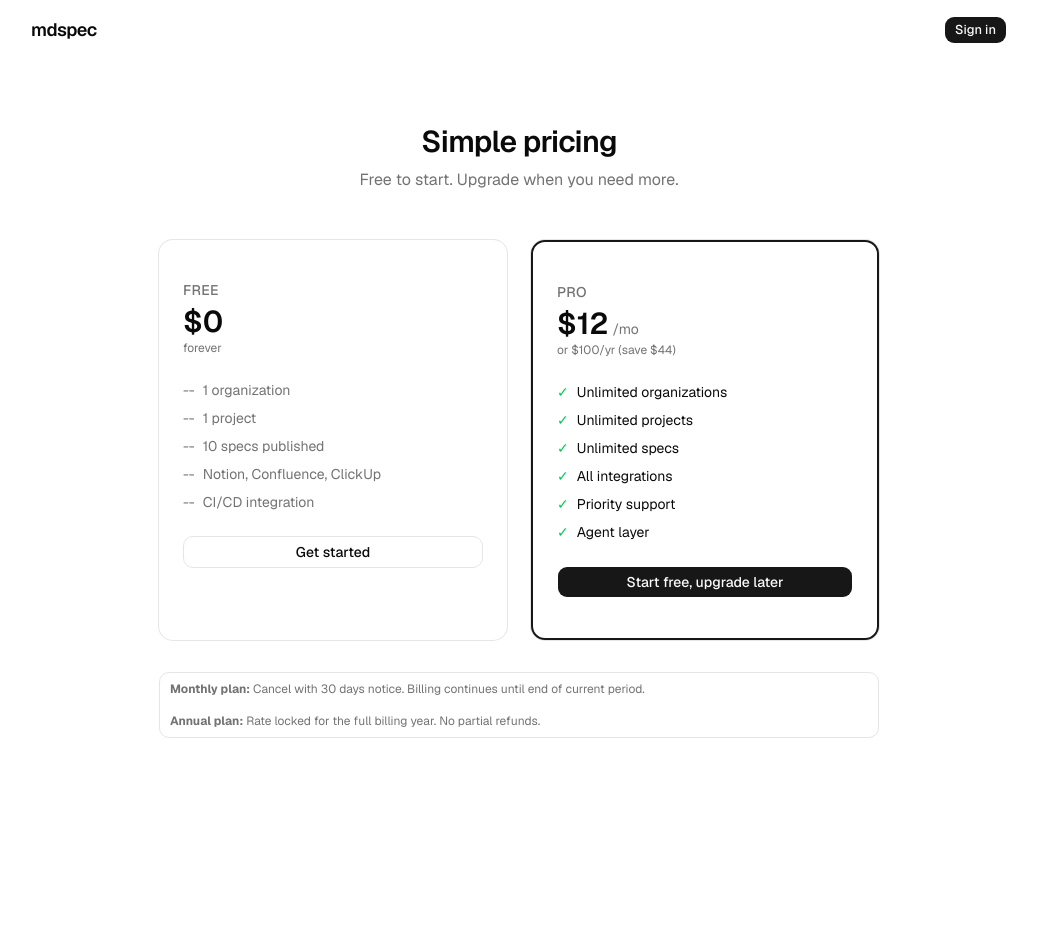
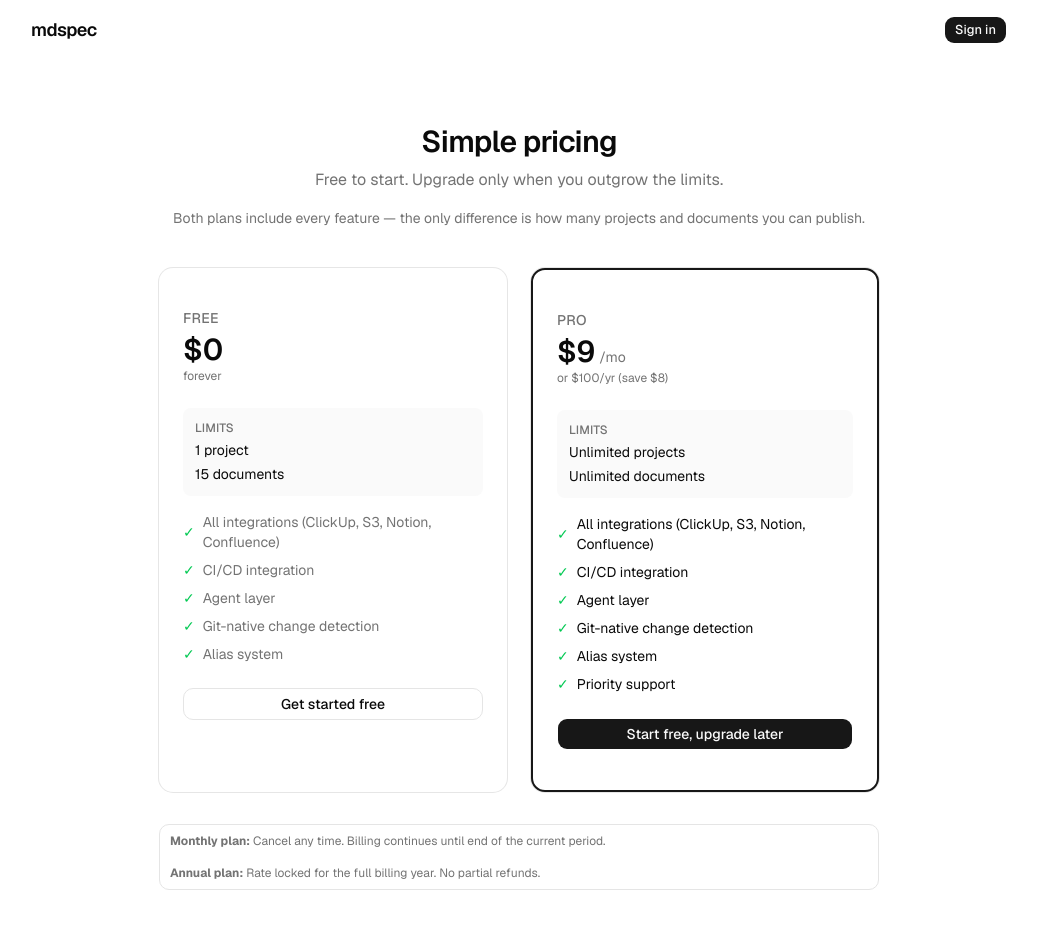
Before and after one commit to mohzameer/mdspecr2, a Next.js app in the folder apps/web/: page /pricing in a window 1280 px wide. Shown: the top 928 px of the page, without its empty margins (121-1158 px from the left). Before the commit the page ends 818 px from the top, so only its background shows below. Built offline with nearby package versions, Linux system fonts and the light colour scheme.

Commit message:
landing page updates

```diff
--- a/apps/web/app/(dashboard)/integrations/page.tsx
+++ b/apps/web/app/(dashboard)/integrations/page.tsx
@@ -23,11 +23,11 @@ function parseClickUpWorkspaceId(url: string): string | null {
   return match ? match[1] : null
 }
 
-const integrationMeta: Record<IntegrationType, { label: string; description: string; icon: string }> = {
-  notion: { label: 'Notion', description: 'Publish specs as nested sub-pages in a Notion workspace.', icon: 'N' },
-  confluence: { label: 'Confluence', description: 'Publish specs as a page tree in a Confluence space.', icon: 'C' },
-  clickup: { label: 'ClickUp', description: 'Publish specs as ClickUp Docs in your workspace.', icon: '✓' },
-  s3: { label: 'Amazon S3', description: 'Publish specs as static markdown files in an S3 bucket.', icon: 'S3' },
+const integrationMeta: Record<IntegrationType, { label: string; description: string }> = {
+  notion: { label: 'Notion', description: 'Publish specs as nested sub-pages in a Notion workspace.' },
+  confluence: { label: 'Confluence', description: 'Publish specs as a page tree in a Confluence space.' },
+  clickup: { label: 'ClickUp', description: 'Publish specs as ClickUp Docs in your workspace.' },
+  s3: { label: 'Amazon S3', description: 'Publish specs as static markdown files in an S3 bucket.' },
 }
 
 const statusColors: Record<string, string> = {
@@ -157,9 +157,6 @@ export default function IntegrationsPage() {
             <div key={type} className={`rounded-lg border p-5 ${disabled ? 'border-zinc-100 dark:border-zinc-800/50 bg-zinc-50 dark:bg-zinc-900/50 opacity-60' : 'border-zinc-200 dark:border-zinc-800 bg-white dark:bg-zinc-900'}`}>
               <div className="flex items-start justify-between">
                 <div className="flex items-center gap-3">
-                  <div className="w-9 h-9 rounded-md bg-zinc-100 dark:bg-zinc-800 flex items-center justify-center font-semibold text-sm text-zinc-700 dark:text-zinc-300">
-                    {meta.icon}
-                  </div>
                   <div>
                     <p className="text-sm font-semibold text-zinc-900 dark:text-zinc-50">{meta.label}</p>
                     <p className="text-xs text-zinc-500">{meta.description}</p>
--- a/apps/web/app/(dashboard)/settings/billing/page.tsx
+++ b/apps/web/app/(dashboard)/settings/billing/page.tsx
@@ -1,6 +1,6 @@
-import Link from 'next/link'
 import { redirect } from 'next/navigation'
 import { createSupabaseServerClient } from '@/lib/db-server'
+import { UpgradeButton } from '@/components/UpgradeButton'
 import type { Subscription } from '@/lib/types'
 
 export default async function BillingPage() {
@@ -15,6 +15,7 @@ export default async function BillingPage() {
     .single()
 
   const subscription = sub as Subscription | null
+  const isFree = !subscription || subscription.plan === 'free'
 
   return (
     <div className="p-8 max-w-2xl">
@@ -65,15 +66,21 @@ export default async function BillingPage() {
             <span className="text-sm capitalize text-yellow-600 dark:text-yellow-400">{subscription.status}</span>
           </div>
         )}
+        {isFree && (
+          <div className="pt-1 border-t border-zinc-100 dark:border-zinc-800">
+            <p className="text-xs text-zinc-500 dark:text-zinc-400">1 project · 15 documents · All integrations included</p>
+          </div>
+        )}
       </div>
 
-      {(!subscription || subscription.plan === 'free') ? (
-        <Link
-          href="/pricing"
-          className="inline-block rounded-md bg-zinc-900 dark:bg-zinc-50 px-4 py-2 text-sm font-medium text-white dark:text-zinc-900 hover:bg-zinc-700 dark:hover:bg-zinc-200 transition-colors"
-        >
-          Upgrade to Pro →
-        </Link>
+      {isFree ? (
+        <div className="rounded-lg border border-zinc-200 dark:border-zinc-800 bg-white dark:bg-zinc-900 p-5 space-y-3">
+          <div>
+            <p className="text-sm font-semibold text-zinc-900 dark:text-zinc-50">Upgrade to Pro</p>
+            <p className="text-xs text-zinc-500 dark:text-zinc-400 mt-0.5">Unlimited projects and documents. Everything else stays the same.</p>
+          </div>
+          <UpgradeButton userId={user.id} />
+        </div>
       ) : subscription.status !== 'cancelled' ? (
         <div className="text-sm text-zinc-500">
           To cancel your subscription, contact{' '}
--- a/apps/web/app/api/publish/route.ts
+++ b/apps/web/app/api/publish/route.ts
@@ -163,15 +163,15 @@ export async function POST(request: Request) {
       const newSpecs = specs.filter((s) => !existingSyncedPaths.has(s.path))
       const synced = syncedCount ?? 0
 
-      if (newSpecs.length > 0 && synced + newSpecs.length > 10) {
+      if (newSpecs.length > 0 && synced + newSpecs.length > 15) {
         return Response.json({
           error: 'spec_limit_reached',
-          limit: 10,
+          limit: 15,
           upgrade_url: 'https://mdspec.dev/upgrade',
         }, { status: 402 })
       }
 
-      if (synced + newSpecs.length >= 8) {
+      if (synced + newSpecs.length >= 12) {
         upgradeNudge = true
       }
     }
--- a/apps/web/app/page.tsx
+++ b/apps/web/app/page.tsx
@@ -32,36 +32,36 @@ export default function LandingPage() {
           <span className="text-muted-foreground">Publish everywhere.</span>
         </h1>
         <p className="mt-6 text-lg text-muted-foreground max-w-xl mx-auto leading-relaxed">
-          Push markdown from CI — publish to Notion, Confluence, ClickUp, and S3 as vanilla docs or transform them with agent-based templates into release notes, task summaries, and more.
+          Push markdown from CI — publish to ClickUp and S3 as vanilla docs or transform them with agent-based templates into release notes, task summaries, and more. Notion and Confluence coming soon.
         </p>
         <div className="mt-10 flex items-center justify-center gap-3">
           <Link href="/login?next=/onboarding" className={buttonVariants({ size: 'lg' })}>
             Get started free
           </Link>
-          <Link href="/pricing" className={buttonVariants({ variant: 'outline', size: 'lg' })}>
-            See pricing
-          </Link>
+          <a href="#how-it-works" className={buttonVariants({ variant: 'outline', size: 'lg' })}>
+            How it works
+          </a>
         </div>
 
         {/* Integration badges */}
         <div className="mt-10 flex items-center justify-center gap-3 flex-wrap">
-          <IntegrationBadge label="ClickUp" icon="✓" active />
-          <IntegrationBadge label="S3" icon="⬡" active />
-          <IntegrationBadge label="Notion" icon="N" />
-          <IntegrationBadge label="Confluence" icon="C" />
+          <IntegrationBadge label="ClickUp" active />
+          <IntegrationBadge label="S3" active />
+          <IntegrationBadge label="Notion" />
+          <IntegrationBadge label="Confluence" />
         </div>
-        <p className="mt-3 text-xs text-muted-foreground">Available now — more coming soon</p>
+        <p className="mt-3 text-xs text-muted-foreground">ClickUp & S3 available now — Notion and Confluence coming soon</p>
       </section>
 
       <Separator className="max-w-5xl mx-auto" />
 
       {/* How it works */}
-      <section className="px-6 py-20">
+      <section id="how-it-works" className="px-6 py-20">
         <div className="max-w-3xl mx-auto">
           <p className="text-sm font-medium text-muted-foreground uppercase tracking-wide mb-8 text-center">How it works</p>
           <div className="grid sm:grid-cols-3 gap-6">
-            <Step number="1" title="Connect an integration" description="Sign up, create a project, connect Notion, Confluence, ClickUp, or S3. Set up aliases that map names to target pages." />
-            <Step number="2" title="Place your .mdspecmap" description="Drop a .mdspecmap in any folder you want to sync — or use the dashboard to generate a starter file. The file's location defines its scope." />
+            <Step number="1" title="Connect an integration" description="Sign up, create a project, connect ClickUp or S3. Set up aliases that map human-readable names to target locations." />
+            <Step number="2" title="Place your .mdspecmap" description="Drop a .mdspecmap into any folder you want to sync — its location defines its scope. Run `npx mdspeci init` to generate one interactively." />
             <Step number="3" title="Add the CI step" description="One line in your GitHub Actions workflow. Every push to main syncs changed specs." />
           </div>
         </div>
@@ -73,13 +73,13 @@ export default function LandingPage() {
       <section className="px-6 py-20">
         <div className="max-w-2xl mx-auto space-y-4">
           <p className="text-sm font-medium text-muted-foreground uppercase tracking-wide mb-2 text-center">Two files. Done.</p>
-          <p className="text-center text-sm text-muted-foreground mb-6">Place a .mdspecmap in any folder you want to sync — or generate one from the dashboard.</p>
+          <p className="text-center text-sm text-muted-foreground mb-6">Drop a .mdspecmap into any folder you want to sync — its location defines its scope and mappings apply to all subfolders automatically.</p>
           <Card>
             <CardContent className="p-6 font-mono text-sm">
-              <div className="text-muted-foreground mb-2"># .mdspecmap</div>
+              <div className="text-muted-foreground mb-2"># docs/specs/.mdspecmap</div>
+              <div className="text-foreground">version: <span className="text-foreground">1</span></div>
               <div className="text-foreground">mappings:</div>
-              <div className="text-muted-foreground ml-2">- folder: <span className="text-foreground">docs/specs</span></div>
-              <div className="text-muted-foreground ml-4">integration: <span className="text-foreground">notion</span></div>
+              <div className="text-muted-foreground ml-2">- integration: <span className="text-foreground">clickup</span></div>
               <div className="text-muted-foreground ml-4">parent: <span className="text-foreground">eng-docs</span></div>
             </CardContent>
           </Card>
@@ -102,11 +102,12 @@ export default function LandingPage() {
         <div className="max-w-3xl mx-auto">
           <p className="text-sm font-medium text-muted-foreground uppercase tracking-wide mb-8 text-center">Features</p>
           <div className="grid sm:grid-cols-2 gap-4">
-            <Feature title="Git-native" description="Change detection via git diff. Only modified specs are published." />
-<Feature title="Skip patterns" description="Exclude files with glob patterns in .mdspecmap, or add mdspec_skip: true in frontmatter." />
-            <Feature title="Alias system" description="Map human-readable names to target pages in your tools. Safe to commit — no credentials or IDs." />
-            <Feature title="Free tier" description="1 project, 10 specs, all integrations. No credit card." />
+            <Feature title="Git-native" description="Change detection via git diff. Only modified specs are published. Distribution files live in the repo — version-controlled and easy to manage." />
+<Feature title="Skip patterns" description="Exclude files with glob patterns in .mdspecmap." />
+<Feature title="Free tier" description="1 project, 15 documents, all integrations. No credit card." />
             <Feature title="Agent layer" description="Transform specs post-publish with built-in templates like task summaries and release notes." />
+            <Feature title="Docs backup" description="Remove a file from the repo and it stays in the target tool. Published docs are never deleted automatically." />
+            <Feature title="Team-friendly" description="Different teams can manage their own .mdspecmap files — separately or in a monorepo — and sync to the same destination." />
           </div>
         </div>
       </section>
@@ -149,19 +150,19 @@ export default function LandingPage() {
       <section className="px-6 py-20">
         <div className="max-w-xl mx-auto text-center">
           <h2 className="text-2xl font-semibold tracking-tight mb-3">Simple pricing</h2>
-          <p className="text-muted-foreground mb-8">Free to start. $12/mo for unlimited everything.</p>
+          <p className="text-muted-foreground mb-8">Free to start. $9/mo for unlimited everything.</p>
           <div className="grid grid-cols-2 gap-4 text-left">
             <Card>
               <CardContent className="p-5">
                 <p className="text-sm font-medium text-muted-foreground uppercase tracking-wide">Free</p>
                 <p className="text-2xl font-semibold mt-1">$0</p>
-                <p className="text-xs text-muted-foreground mt-1">1 project, 10 specs</p>
+                <p className="text-xs text-muted-foreground mt-1">1 project, 15 documents</p>
               </CardContent>
             </Card>
             <Card className="border-2 border-primary">
               <CardContent className="p-5">
                 <p className="text-sm font-medium text-muted-foreground uppercase tracking-wide">Pro</p>
-                <p className="text-2xl font-semibold mt-1">$12<span className="text-sm text-muted-foreground font-normal">/mo</span></p>
+                <p className="text-2xl font-semibold mt-1">$9<span className="text-sm text-muted-foreground font-normal">/mo</span></p>
                 <p className="text-xs text-muted-foreground mt-1">Unlimited everything</p>
               </CardContent>
             </Card>
@@ -200,16 +201,13 @@ function Step({ number, title, description }: { number: string; title: string; d
   )
 }
 
-function IntegrationBadge({ label, icon, active }: { label: string; icon: string; active?: boolean }) {
+function IntegrationBadge({ label, active }: { label: string; active?: boolean }) {
   return (
     <div className={`flex items-center gap-2 rounded-full border px-3 py-1.5 text-sm font-medium transition-colors ${
       active
         ? 'border-foreground/20 bg-background text-foreground'
         : 'border-border bg-background text-muted-foreground opacity-40'
     }`}>
-      <span className="text-xs font-bold w-4 h-4 flex items-center justify-center rounded bg-muted text-muted-foreground">
-        {icon}
-      </span>
       {label}
       {active && <span className="w-1.5 h-1.5 rounded-full bg-green-500" />}
     </div>
--- a/apps/web/app/pricing/page.tsx
+++ b/apps/web/app/pricing/page.tsx
@@ -4,12 +4,15 @@ import { Card, CardContent } from '@/components/ui/card'
 import { Alert, AlertDescription } from '@/components/ui/alert'
 import { cn } from '@/lib/utils'
 
+const sharedFeatures = [
+  'All integrations (ClickUp, S3, Notion, Confluence)',
+  'CI/CD integration',
+  'Agent layer',
+  'Git-native change detection',
+  'Alias system',
+]
+
 export default function PricingPage() {
-  const features = {
-    free: ['1 organization', '1 project', '10 specs published', 'Notion, Confluence, ClickUp', 'CI/CD integration'],
-    pro: ['Unlimited organizations', 'Unlimited projects', 'Unlimited specs', 'All integrations', 'Priority support', 'Agent layer'],
-  }
-
   return (
     <div className="min-h-screen bg-background text-foreground">
       {/* Nav */}
@@ -21,10 +24,14 @@ export default function PricingPage() {
       </nav>
 
       <div className="px-6 pt-16 pb-20 max-w-3xl mx-auto">
-        <div className="text-center mb-12">
+        <div className="text-center mb-4">
           <h1 className="text-3xl font-semibold tracking-tight">Simple pricing</h1>
-          <p className="text-muted-foreground mt-2">Free to start. Upgrade when you need more.</p>
+          <p className="text-muted-foreground mt-2">Free to start. Upgrade only when you outgrow the limits.</p>
         </div>
+
+        <p className="text-center text-sm text-muted-foreground mb-10">
+          Both plans include every feature — the only difference is how many projects and documents you can publish.
+        </p>
 
         <div className="grid grid-cols-2 gap-6 mb-8">
           {/* Free */}
@@ -35,15 +42,22 @@ export default function PricingPage() {
                 <p className="text-3xl font-semibold mt-1">$0</p>
                 <p className="text-xs text-muted-foreground">forever</p>
               </div>
+
+              <div className="mb-4 p-3 rounded-md bg-muted/50 space-y-1">
+                <p className="text-xs font-medium text-muted-foreground uppercase tracking-wide">Limits</p>
+                <p className="text-sm">1 project</p>
+                <p className="text-sm">15 documents</p>
+              </div>
+
               <ul className="space-y-2 mb-6">
-                {features.free.map((f) => (
+                {sharedFeatures.map((f) => (
                   <li key={f} className="flex items-center gap-2 text-sm text-muted-foreground">
-                    <span>--</span> {f}
+                    <span className="text-green-500">✓</span> {f}
                   </li>
                 ))}
               </ul>
               <Link href="/login?next=/onboarding" className={cn(buttonVariants({ variant: 'outline' }), 'w-full justify-center')}>
-                Get started
+                Get started free
               </Link>
             </CardContent>
           </Card>
@@ -54,17 +68,27 @@ export default function PricingPage() {
               <div className="mb-6">
                 <p className="text-sm font-medium text-muted-foreground uppercase tracking-wide">Pro</p>
                 <div className="flex items-baseline gap-1 mt-1">
-                  <p className="text-3xl font-semibold">$12</p>
+                  <p className="text-3xl font-semibold">$9</p>
                   <p className="text-sm text-muted-foreground">/mo</p>
                 </div>
-                <p className="text-xs text-muted-foreground">or $100/yr (save $44)</p>
+                <p className="text-xs text-muted-foreground">or $100/yr (save $8)</p>
               </div>
+
+              <div className="mb-4 p-3 rounded-md bg-muted/50 space-y-1">
+                <p className="text-xs font-medium text-muted-foreground uppercase tracking-wide">Limits</p>
+                <p className="text-sm">Unlimited projects</p>
+                <p className="text-sm">Unlimited documents</p>
+              </div>
+
               <ul className="space-y-2 mb-6">
-                {features.pro.map((f) => (
+                {sharedFeatures.map((f) => (
                   <li key={f} className="flex items-center gap-2 text-sm">
                     <span className="text-green-500">✓</span> {f}
                   </li>
                 ))}
+                <li className="flex items-center gap-2 text-sm">
+                  <span className="text-green-500">✓</span> Priority support
+                </li>
               </ul>
               <Link href="/login?next=/onboarding" className={cn(buttonVariants(), 'w-full justify-center')}>
                 Start free, upgrade later
@@ -75,7 +99,7 @@ export default function PricingPage() {
 
         <Alert>
           <AlertDescription className="text-xs space-y-1">
-            <p><strong>Monthly plan:</strong> Cancel with 30 days notice. Billing continues until end of current period.</p>
+            <p><strong>Monthly plan:</strong> Cancel any time. Billing continues until end of the current period.</p>
             <p><strong>Annual plan:</strong> Rate locked for the full billing year. No partial refunds.</p>
           </AlertDescription>
         </Alert>
--- a/apps/web/components/UpgradeBanner.tsx
+++ b/apps/web/components/UpgradeBanner.tsx
@@ -9,7 +9,7 @@ interface UpgradeBannerProps {
   limit?: number
 }
 
-export function UpgradeBanner({ specCount, limit = 10 }: UpgradeBannerProps) {
+export function UpgradeBanner({ specCount, limit = 15 }: UpgradeBannerProps) {
   if (specCount < limit * 0.8) return null
 
   const atLimit = specCount >= limit
--- a/apps/web/components/UpgradeButton.tsx
+++ b/apps/web/components/UpgradeButton.tsx
@@ -50,13 +50,13 @@ export function UpgradeButton({ userId }: UpgradeButtonProps) {
                 : 'text-muted-foreground'
             }`}
           >
-            {p === 'yearly' ? 'Yearly (save $44)' : 'Monthly'}
+            {p === 'yearly' ? 'Yearly (save $8)' : 'Monthly'}
           </button>
         ))}
       </div>
 
       <Button onClick={openCheckout} className="w-full">
-        Upgrade to Pro — {period === 'monthly' ? '$12/mo' : '$100/yr'}
+        Upgrade to Pro — {period === 'monthly' ? '$9/mo' : '$100/yr'}
       </Button>
     </div>
   )
```
Also changed, not shown: 2 other files (tests, documents, lock files or other folders).
